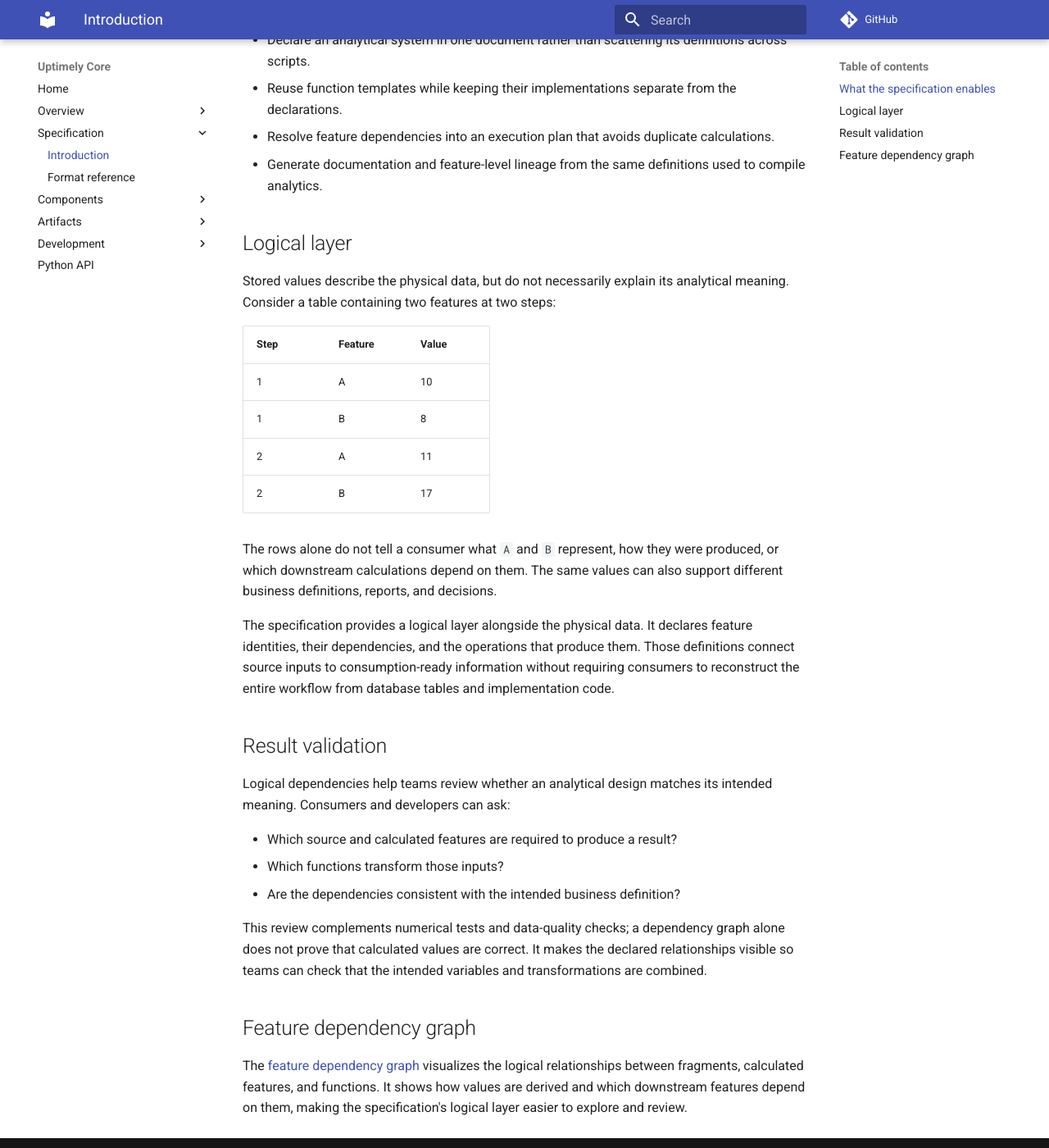
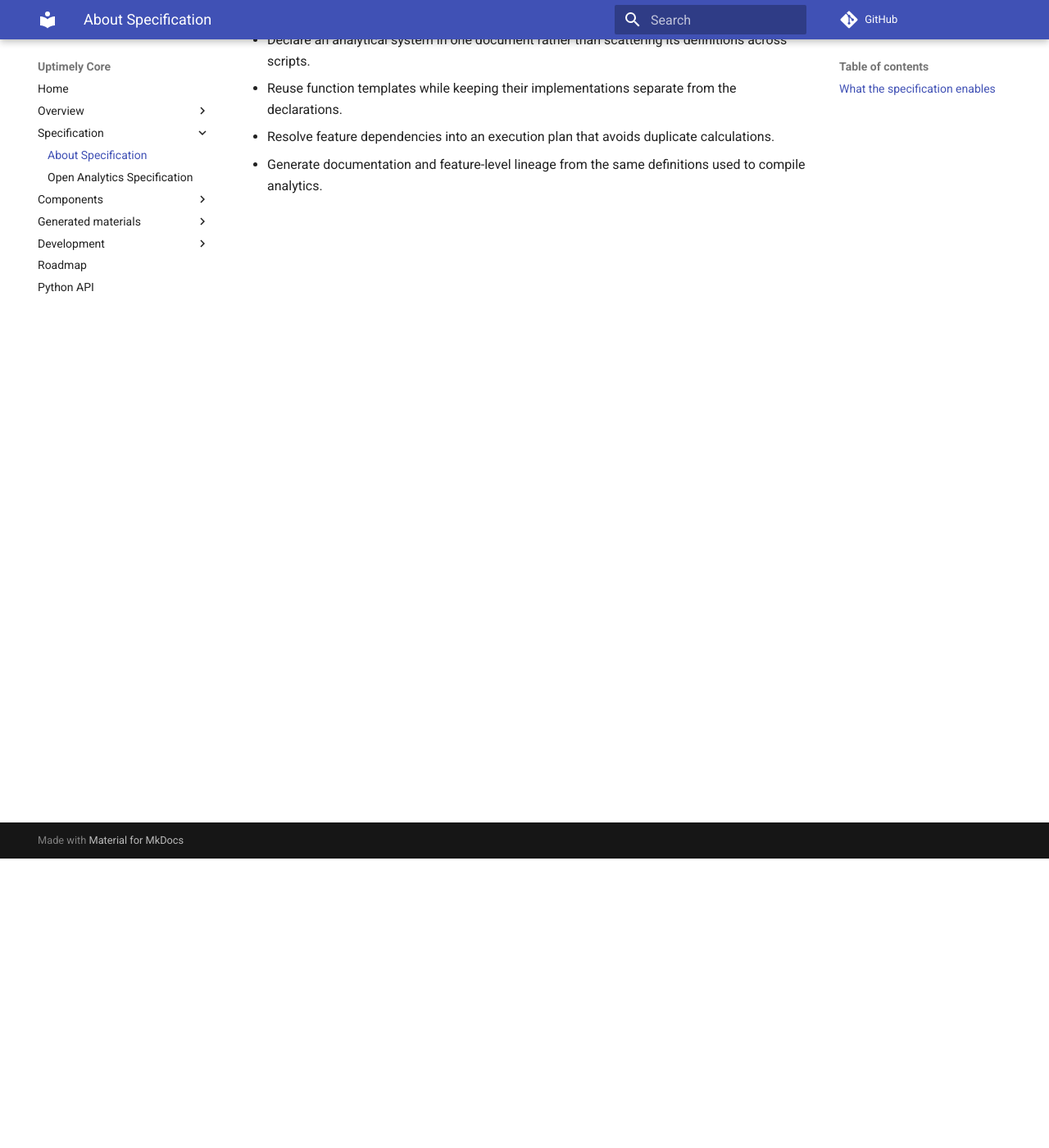
Before and after one commit to uptimely-ai/uptimely-core, an MkDocs documentation site: the page built from docs/specification/index.md, in a window 1280 px wide and 1400 px high, scrolled down 353 px. Shown: the whole window at 82% size. Built offline with MkDocs 1.6.1 and Material for MkDocs 9.7.7, drawn with Linux system fonts in a browser that asks for light colours; comment, search, counter and statistics services are not loaded; some of the changed text lies outside the part shown.

Commit message:
Reorganize docs

```diff
--- a/docs/specification/index.md
+++ b/docs/specification/index.md
@@ -1,4 +1,4 @@
-# Open Analytics Specification
+# About the specification
 
 The Open Analytics Specification describes an analytical system in a single JSON
 document. It connects the data model, reusable function templates, and feature
@@ -17,46 +17,3 @@ semantic rules.
   calculations.
 - Generate documentation and feature-level lineage from the same definitions
   used to compile analytics.
-
-## Logical layer
-
-Stored values describe the physical data, but do not necessarily explain its
-analytical meaning. Consider a table containing two features at two steps:
-
-| Step | Feature | Value |
-| --- | --- | --- |
-| 1 | A | 10 |
-| 1 | B | 8 |
-| 2 | A | 11 |
-| 2 | B | 17 |
-
-The rows alone do not tell a consumer what `A` and `B` represent, how they were
-produced, or which downstream calculations depend on them. The same values can
-also support different business definitions, reports, and decisions.
-
-The specification provides a logical layer alongside the physical data. It
-declares feature identities, their dependencies, and the operations that produce
-them. Those definitions connect source inputs to consumption-ready information
-without requiring consumers to reconstruct the entire workflow from database
-tables and implementation code.
-
-## Result validation
-
-Logical dependencies help teams review whether an analytical design matches its
-intended meaning. Consumers and developers can ask:
-
-- Which source and calculated features are required to produce a result?
-- Which functions transform those inputs?
-- Are the dependencies consistent with the intended business definition?
-
-This review complements numerical tests and data-quality checks; a dependency
-graph alone does not prove that calculated values are correct. It makes the
-declared relationships visible so teams can check that the intended variables
-and transformations are combined.
-
-## Feature dependency graph
-
-The [feature dependency graph](../artifacts/feature-graph.md) visualizes the
-logical relationships between fragments, calculated features, and functions.
-It shows how values are derived and which downstream features depend on them,
-making the specification's logical layer easier to explore and review.
--- a/mkdocs.yml
+++ b/mkdocs.yml
@@ -45,25 +45,21 @@ validation:
 nav:
   - Home: index.md
   - Overview:
-      - Introduction: overview/index.md
       - The problem: overview/problem.md
       - Architecture: overview/architecture.md
   - Specification:
-      - Introduction: specification/index.md
-      - Format reference: specification/specification.md
+      - About Specification: specification/index.md
+      - Open Analytics Specification: specification/specification.md
   - Components:
-      - Introduction: components/index.md
       - Compiler: components/compiler/index.md
       - Engine: components/engine/index.md
       - AI agents: components/ai/index.md
-  - Artifacts:
-      - Introduction: artifacts/index.md
-      - Automatic documentation: artifacts/automatic-documentation.md
-      - Feature dependency graph: artifacts/feature-graph.md
+  - Generated materials:
+      - Automatic documentation: content/automatic-documentation.md
+      - Feature dependency graph: content/feature-graph.md
   - Development:
-      - Introduction: development/index.md
       - Project structure: development/project-structure.md
       - Organizing analytics: development/organize.md
       - Analytical functions: development/analytical-functions.md
-      - Roadmap: development/roadmap.md
+  - Roadmap: roadmap.md
   - Python API: reference/api.md
```
Also changed, not shown: docs/artifacts/index.md (deleted, +0 -8 lines), docs/components/index.md (deleted, +0 -4 lines), docs/content/feature-graph.md (renamed from docs/artifacts/feature-graph.md, +21 -2 lines), docs/development/index.md (deleted, +0 -1 lines), docs/overview/index.md (deleted, +0 -3 lines), docs/reference/api.md (+1 -1 lines), docs/roadmap.md (renamed from docs/development/roadmap.md, +3 -3 lines), docs/content/automatic-documentation.md (renamed from docs/artifacts/automatic-documentation.md).
